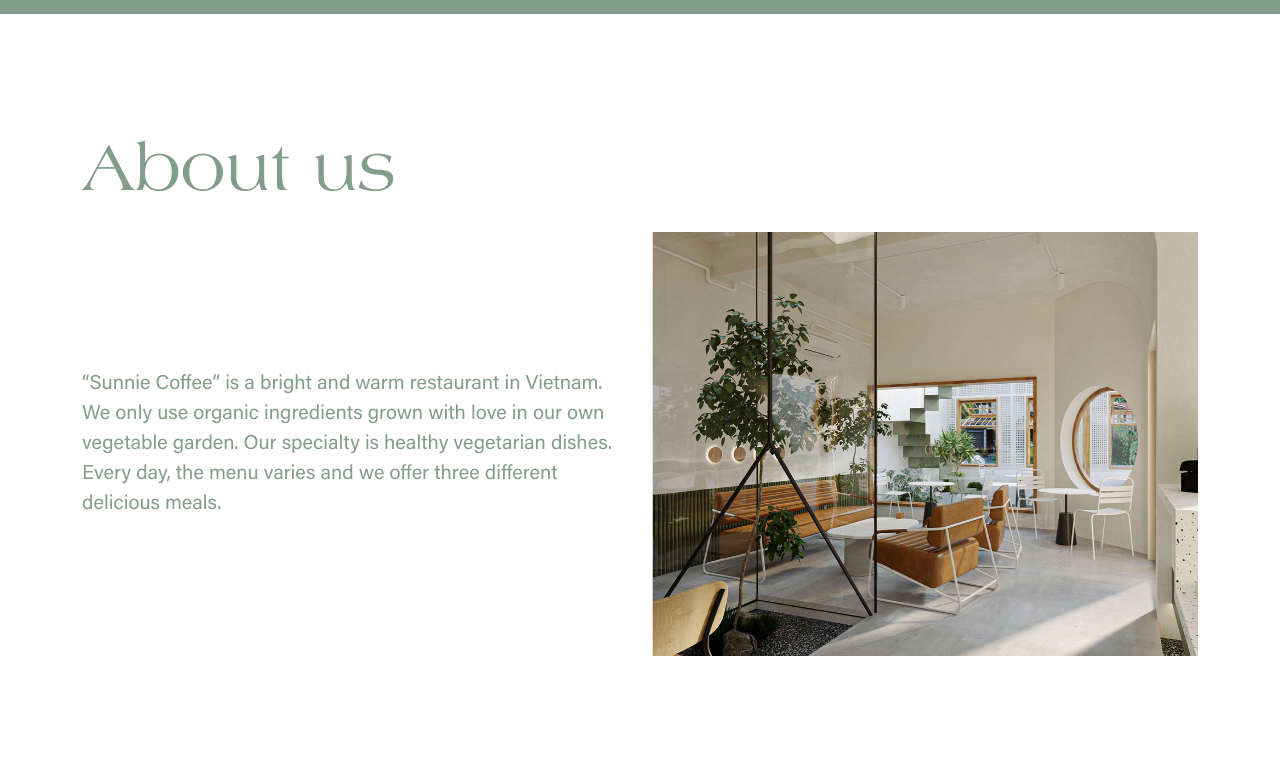
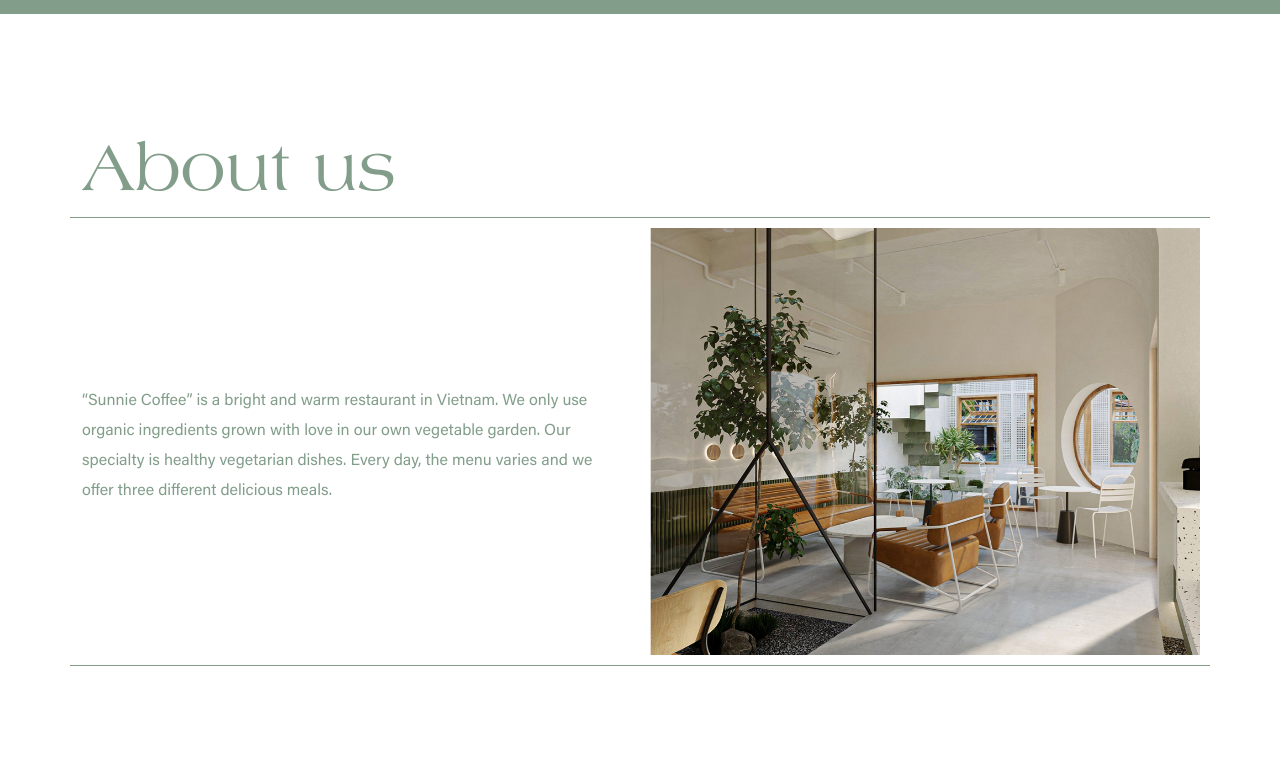
Before and after one commit to leonieschmutz/responsive-site-sunnie-coffee, a website built with Parcel: page src/index.html in a window 1280 px wide. Shown: the part 1120-1895 px from the top of the page. Built offline with nearby package versions, Linux system fonts and the light colour scheme.

Commit message:
ajout des borders

```diff
--- a/src/index.html
+++ b/src/index.html
@@ -24,28 +24,31 @@
     <main>
       <article class="about-us">
         <div class="container">
+          <div class="col-12 col-md-12"><h2>About us</h2></div>
           <div class="row about-us-content">
-            <div class="col-12 col-md-12"><h2>About us</h2></div>
-            <div class="col-12 col-md-6 order-md-1">
+            <div class="col-12 col-md-6 order-md-1 about-us-visual">
               <img
                 src="/src/img/article-about-us-img.webp"
                 alt="Une photo de l'interieur du café"
               />
             </div>
             <div class="col-12 col-md-6 about-us-text">
+              <p>
                 “Sunnie Coffee” is a bright and warm restaurant in Vietnam. We
-              only use organic ingredients grown with love in our own vegetable
-              garden. Our specialty is healthy vegetarian dishes. Every day, the
-              menu varies and we offer three different delicious meals.
+                only use organic ingredients grown with love in our own
+                vegetable garden. Our specialty is healthy vegetarian dishes.
+                Every day, the menu varies and we offer three different
+                delicious meals.
+              </p>
             </div>
           </div>
         </div>
       </article>
       <article class="menu">
         <div class="container">
-          <div class="row">
           <div class="col-12 col-md-12"><h2>Daily menu</h2></div>
-            <div class="col-12 col-md-6">
+          <div class="row menu-content">
+            <div class="col-12 col-md-6 menu-visual">
               <img
                 src="/src/img/article-daily-menu.webp"
                 alt="Une photo du repas du jour"
@@ -93,6 +96,8 @@
                 <dd>Closed</dd>
               </dl>
             </div>
+            <div class="col-12 img-sunny-coffee">
+              <div class="row">
                 <div class="col-6 col-md-3 slider-img">
                   <img
                     src="/src/img/slider-img-1.webp"
@@ -119,19 +124,21 @@
                 </div>
               </div>
             </div>
+          </div>
+        </div>
       </article>
     </main>
     <footer>
       <div class="container">
-        <div class="row">
         <div class="col-12 col-md-12"><h2>Contact</h2></div>
-          <div class="col-12 col-md-8 contact-visual">
+        <div class="row footer-content">
+          <div class="col-12 col-md-8 order-md-1">
             <img
               src="/src/img/footer-img.webp"
               alt="Une photo de la facade du restaurant"
             />
           </div>
-          <div class="col-12 col-md-4">
+          <div class="col-12 col-md-4 footer-contact">
             <div class="row">
               <div class="col-6 col-md-12 contact-adress">
                 <p>
--- a/src/scss/main.scss
+++ b/src/scss/main.scss
@@ -102,12 +102,7 @@ main {
 }
 
 footer {
-  background-color: #829e8a;
   margin: 122px 0 0;
-
-  h2 {
-    color: white;
-  }
 
   .button {
     border: solid 1px white;
@@ -116,6 +111,15 @@ footer {
     font-family: Americana std;
     font-size: 16px;
     margin: 7px 7px;
+  }
+
+  p {
+    color: white;
+  }
+
+  .footer-content {
+    background-color: #829e8a;
+    padding: 30px 0 30px;
   }
 }
 
@@ -144,7 +148,7 @@ h2 {
   font-weight: 400;
   color: #829e8a;
   line-height: 66px;
-  margin-bottom: 30px;
+  margin-bottom: 15px;
 }
 
 @media (min-width: 768px) {
@@ -160,53 +164,12 @@ h3 {
   margin-bottom: 24px;
 }
 
-@media (min-width: 768px) {
-  h3 {
-    font-size: 44px;
-  }
+a {
+  text-decoration: none;
 }
 
-.about-us-text {
-  display: flex;
-  flex-direction: row;
-  justify-content: center;
-  align-items: center;
-}
-
-@media (min-width: 768px) {
-  .about-us-content {
-    flex-direction: row;
-  }
-}
-
-.daily-menu {
-  display: flex;
-  flex-direction: column;
-  justify-content: center;
-  align-items: center;
-}
-
-.daily-menu-text {
-  text-align: center;
-  display: flex;
-  flex-direction: row;
-  justify-content: space-around;
-}
-
-@media (min-width: 768px) {
-  .daily-menu-text {
-    flex-direction: column;
-  }
-}
-
-.daily-menu-text-drinks,
-.daily-menu-text-meals {
-  padding: 10px 10px 25px;
-  margin: 10px;
-}
-
-a {
-  text-decoration: none;
+p {
+  color: #829e8a;
 }
 
 ul {
@@ -226,6 +189,97 @@ dd {
   padding-bottom: 30px;
 }
 
+@media (min-width: 768px) {
+  h3 {
+    font-size: 44px;
+  }
+}
+
+.about-us-text {
+  display: flex;
+  flex-direction: row;
+  justify-content: center;
+  align-items: center;
+  margin-top: 10px;
+  border-bottom: #829e8a solid 1px;
+}
+
+.about-us-visual {
+  border-top: #829e8a solid 1px;
+  border-bottom: #829e8a solid 1px;
+  padding: 10px;
+}
+
+@media (min-width: 768px) {
+  .about-us-visual,
+  .about-us-text {
+    border: none;
+  }
+}
+
+@media (min-width: 768px) {
+  .about-us-content {
+    flex-direction: row;
+    border-top: #829e8a solid 1px;
+    border-bottom: #829e8a solid 1px;
+  }
+}
+
+.daily-menu {
+  display: flex;
+  flex-direction: column;
+  justify-content: center;
+  align-items: center;
+  padding: 10px;
+}
+
+@media (min-width: 768px) {
+  .menu-content {
+    border-top: #829e8a solid 1px;
+    border-bottom: #829e8a solid 1px;
+  }
+}
+
+.menu-visual {
+  padding: 10px;
+  border-top: #829e8a solid 1px;
+  border-bottom: #829e8a solid 1px;
+  display: flex;
+  justify-content: center;
+  align-items: center;
+}
+
+@media (min-width: 768px) {
+  .menu-visual {
+    border: none;
+    border-right: #829e8a solid 1px;
+  }
+}
+
+.daily-menu-text {
+  width: 100%;
+  text-align: center;
+  display: flex;
+  flex-direction: row;
+  align-items: center;
+  justify-content: space-around;
+  border-bottom: #829e8a solid 1px;
+  margin-bottom: 30px;
+}
+
+@media (min-width: 768px) {
+  .daily-menu-text {
+    flex-direction: column;
+    border: none;
+    margin-bottom: 0;
+  }
+}
+
+.daily-menu-text-drinks,
+.daily-menu-text-meals {
+  padding: 10px 10px 25px;
+}
+
 .button {
   display: inline-block;
   border: solid 1px #829e8a;
@@ -239,7 +293,9 @@ dd {
 
 .opening-hours-content {
   text-align: center;
-  padding: 60px 0;
+  padding: 30px 0 0 0;
+  border-top: #829e8a solid 1px;
+  border-bottom: #829e8a solid 1px;
 }
 
 .slider-img {
@@ -248,6 +304,11 @@ dd {
   justify-content: space-around;
   flex-wrap: nowrap;
   box-sizing: border-box;
+  padding: 10px;
+}
+
+.img-sunny-coffee {
+  border-bottom: #829e8a solid 1px;
 }
 
 .slider-img {
@@ -262,13 +323,26 @@ dd {
   }
 }
 
+.footer-contact {
+  border-top: white solid 1px;
+  border-bottom: white solid 1px;
+  margin-top: 10px;
+  padding: 15px;
+}
+
+@media (min-width: 768px) {
+  .footer-contact {
+    border: none;
+    border-right: white solid 1px;
+  }
+}
+
 .contact-adress {
   display: flex;
   justify-content: flex-start;
   align-items: center;
   font-size: 16px;
   line-height: 26px;
-  padding: 30px;
 }
 
 .contact-social {
@@ -276,12 +350,4 @@ dd {
   flex-direction: column;
   justify-content: center;
   align-items: stretch;
-  padding: 15px;
-  padding: 30px;
 }
-
-@media (min-width: 768px) {
-  .contact-visual {
-    order: 1;
-  }
-}
```
Lines whose indentation alone changed are shown as unchanged.
